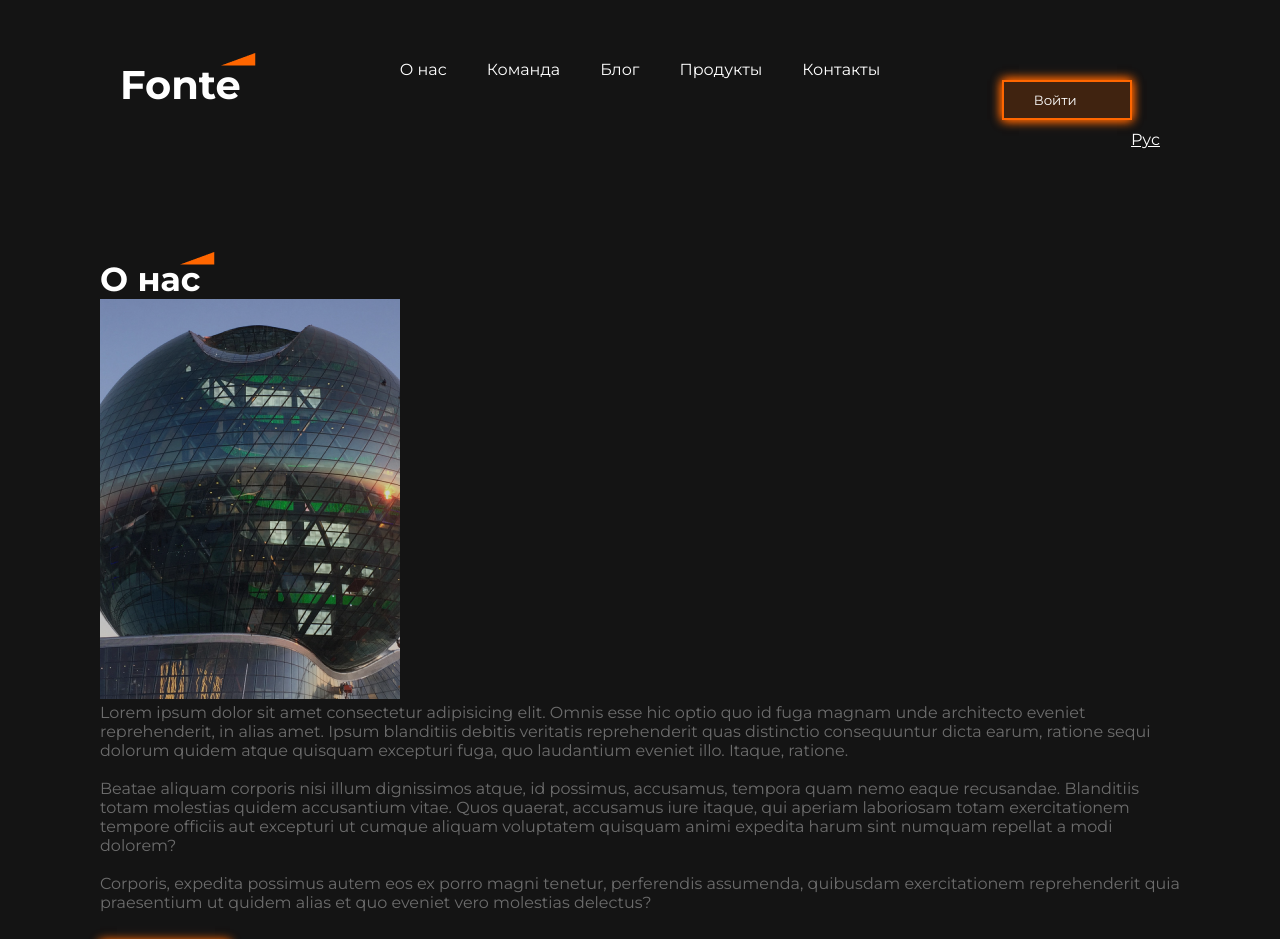
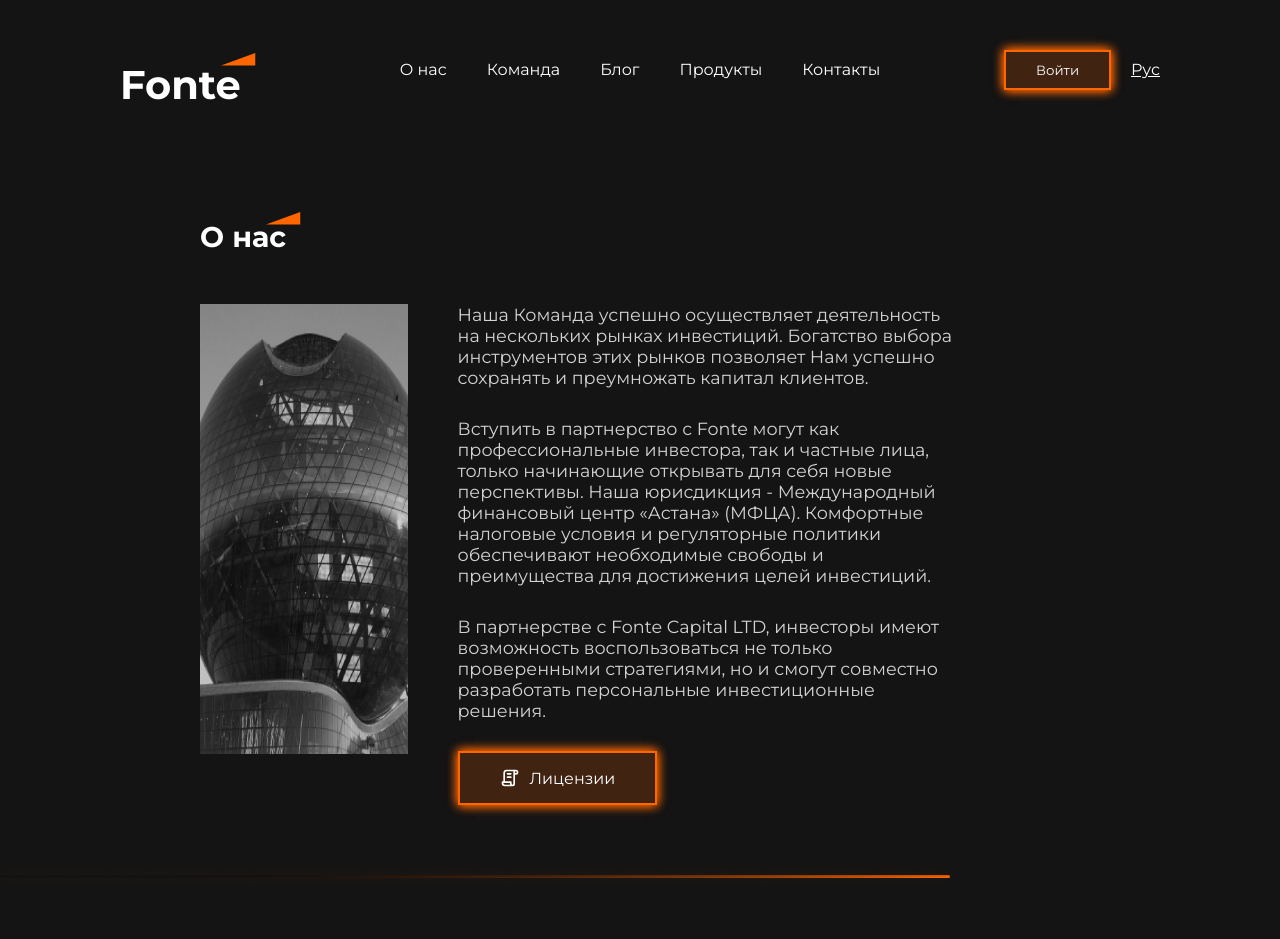
Before and after one commit to Fariza77/All-project, a React (Vite) app in the folder react-project/: page /about in a window 1280 px wide. Shown: the top 939 px of the page. Built offline with nearby package versions, Linux system fonts and the light colour scheme.

Commit message:
fixed about page

```diff
--- a/react-project/src/components/About/index.jsx
+++ b/react-project/src/components/About/index.jsx
@@ -8,33 +8,21 @@ import Rectangle from '../../assets/images/Rectangle.png';
 function About() {
   return (
     <main className="about-page-wrapper">
-      <Heading size={1.2}>О нас</Heading>
-      <div className="image-wrapper">
-        <img src={ImageAbout} alt="ImageAbout" />
-        <div className="p-div">
-          <p>
-            Lorem ipsum dolor sit amet consectetur adipisicing elit. Omnis esse
-            hic optio quo id fuga magnam unde architecto eveniet reprehenderit,
-            in alias amet. Ipsum blanditiis debitis veritatis reprehenderit quas
-            distinctio consequuntur dicta earum, ratione sequi dolorum quidem
-            atque quisquam excepturi fuga, quo laudantium eveniet illo. Itaque,
-            ratione. <br /> <br />
-            Beatae aliquam corporis nisi illum dignissimos atque, id possimus,
-            accusamus, tempora quam nemo eaque recusandae. Blanditiis totam
-            molestias quidem accusantium vitae. Quos quaerat, accusamus iure
-            itaque, qui aperiam laboriosam totam exercitationem tempore officiis
-            aut excepturi ut cumque aliquam voluptatem quisquam animi expedita
-            harum sint numquam repellat a modi dolorem? <br /> <br />
-            Corporis, expedita possimus autem eos ex porro magni tenetur,
-            perferendis assumenda, quibusdam exercitationem reprehenderit quia
-            praesentium ut quidem alias et quo eveniet vero molestias delectus?
+        <Heading size={1.4}>О нас</Heading>
 
-          </p>
+      <div className="content-wrapper">
+        <img src={ImageAbout} alt="ImageAbout" width={"100%"} height={450} />
+
+        <div className="info">
+          <p>Наша Команда успешно осуществляет деятельность на нескольких рынках инвестиций. Богатство выбора инструментов этих рынков позволяет Нам успешно сохранять и преумножать капитал клиентов. </p>
+          <p>Вступить в партнерство с Fonte могут как профессиональные инвестора, так и частные лица, только начинающие открывать для себя новые перспективы. Наша юрисдикция - Международный финансовый центр «Астана» (МФЦА). Комфортные налоговые условия и регуляторные политики обеспечивают необходимые свободы и преимущества для достижения целей инвестиций. </p>
+          <p>В партнерстве с Fonte Capital LTD, инвесторы имеют возможность воспользоваться не только проверенными стратегиями, но и смогут совместно разработать персональные инвестиционные решения.</p>
           <button className="warning-btn">
-            <TbLicense /> License
+            <TbLicense /> Лицензии
           </button>
         </div>
       </div>
+
       <div className="hr-wrapper">
         <img src={Rectangle} alt="Rectangle" />
       </div>
--- a/react-project/src/components/About/style.scss
+++ b/react-project/src/components/About/style.scss
@@ -1,14 +1,41 @@
+@import "../../assets/styles/settings";
 
 .about-page-wrapper {
-    padding: 50px 100px;
+    padding: 50px 0;
+
+    .heading-wrapper,
+    .content-wrapper {
+        padding: 0 200px;
+    }
+
+    .content-wrapper {
+        margin: 50px 0;
+        @include grid(2, 50px);
+        grid-template-columns: 1fr 3fr;
+
+        img {
+            filter: grayscale(100%);
+        }
+
+        .info {
+            p {
+                width: 80%;
+                margin-bottom: 30px;
+                font-size: 1.1em;
+                color: lightgray;
+            }
+
+            .warning-btn {
+                padding: 15px 40px;
+                font-size: 1em;
+                @include flex(row, center, center);
+                gap: 10px;
+
+                svg {
+                    width: 20px;
+                    height: 20px;
+                }
+            }
+        }
+    }
 }
-.warning-btn{
-    width: 130px;
-    display: flex;
-    flex-direction: row;
-    gap: 10px;
-    margin-top: 30px;
-}
-.hr-wrapper{
-    margin-top: 20px;
-}
```
